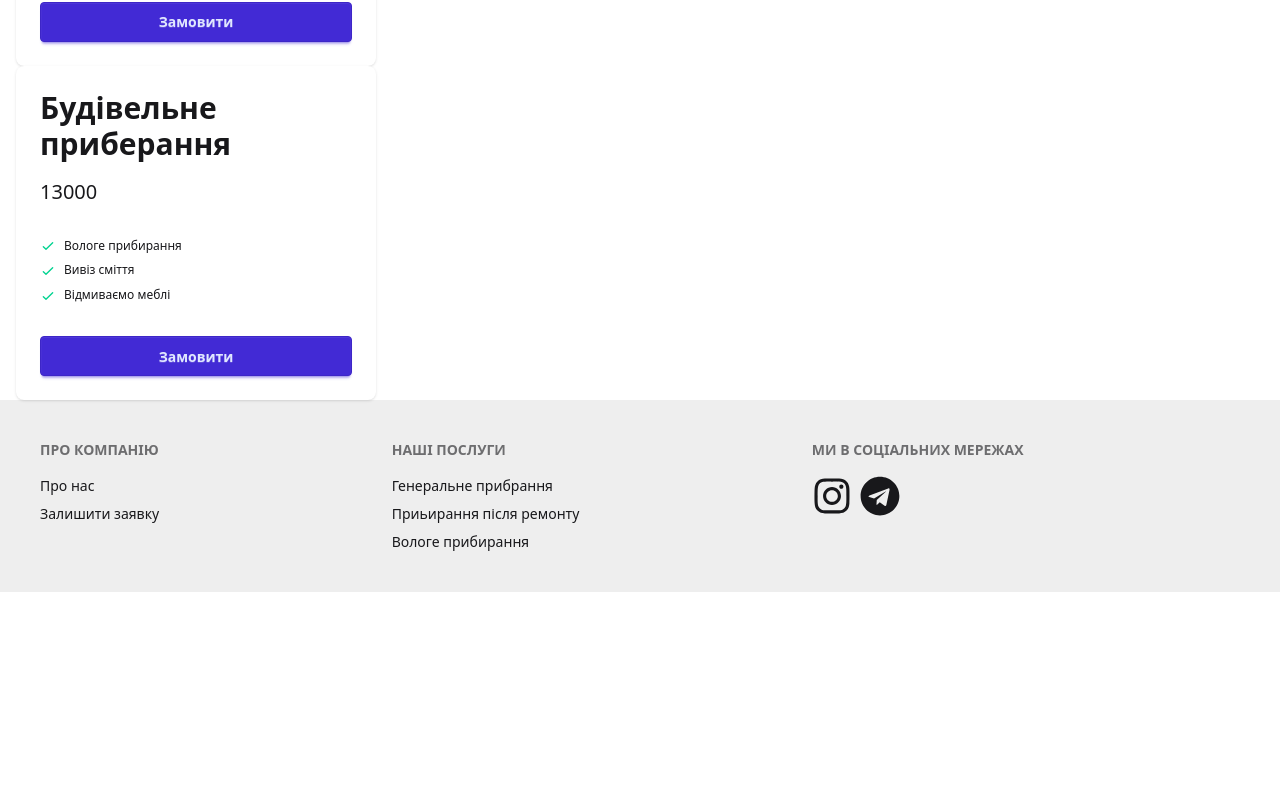
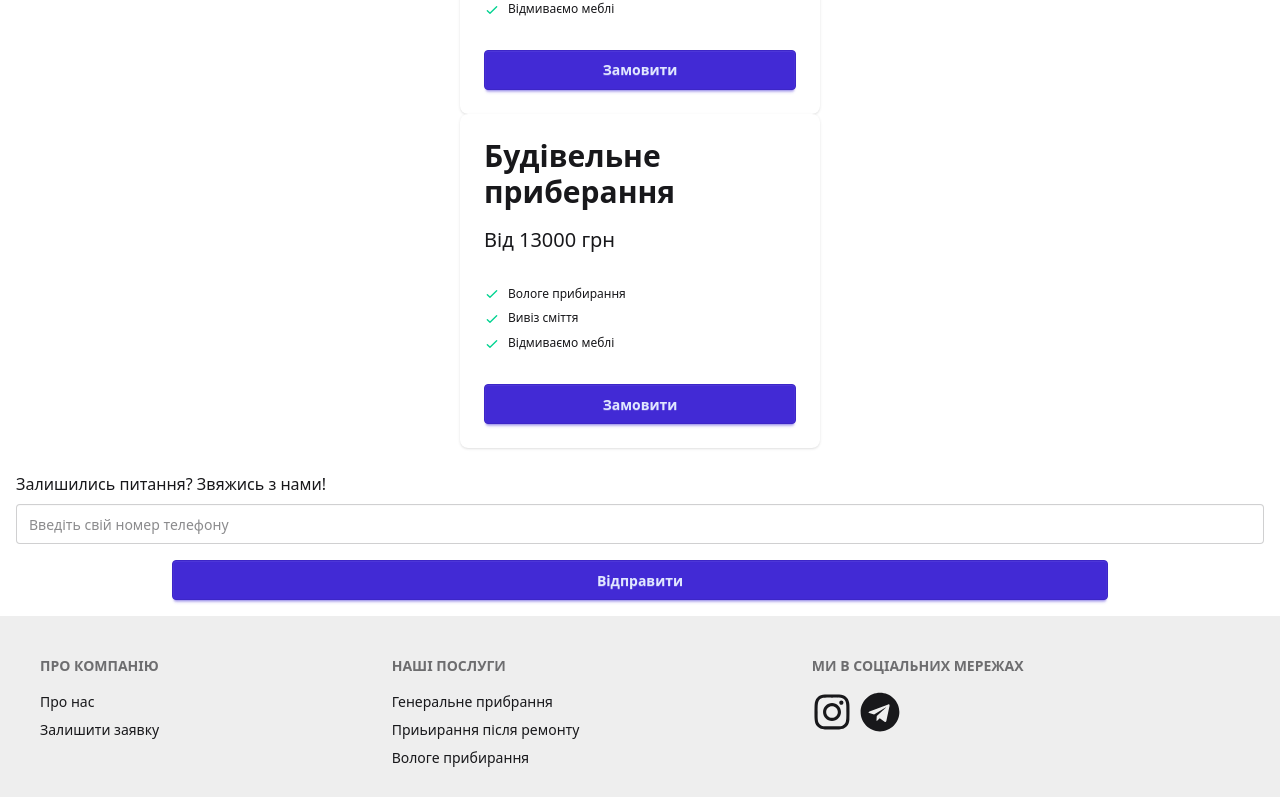
Before and after one commit to KaramushkoAndrii/naomi-next, a Next.js app: page / in a window 1280 px wide. Shown: the part 3440-4237 px from the top of the page. Before the commit the page ends 4032 px from the top, so only its background shows below. Built offline with nearby package versions, Linux system fonts and the light colour scheme.

Commit message:
ref: add contact form and react-hook-form validation

```diff
--- a/package.json
+++ b/package.json
@@ -12,6 +12,7 @@
     "next": "16.1.6",
     "react": "19.2.3",
     "react-dom": "19.2.3",
+    "react-hook-form": "^7.71.2",
     "react-icons": "^5.5.0"
   },
   "devDependencies": {
--- a/src/app/page.jsx
+++ b/src/app/page.jsx
@@ -3,6 +3,7 @@ import { AboutSection } from "@/components/about-section/AboutSection";
 import { AdvantageSection } from "@/components/abvantage-section/AdvantageSection";
 import { ServicesSection } from "@/components/services-section/ServicesSection";
 import { PricesSection } from "@/components/prices-section/PricesSection";
+import { FormSection } from "@/components/form-section/FormSection";
 import { Footer } from "@/components/footer/Footer";
 
 export default async function Home({ params }) {
@@ -13,6 +14,7 @@ export default async function Home({ params }) {
       <AdvantageSection />
       <ServicesSection />
       <PricesSection />
+      <FormSection />
       <Footer />
     </>
   );
--- /dev/null
+++ b/src/components/UI/ErrorMessage.jsx
@@ -0,0 +1,8 @@
+export const ErrorMessage = ({ message }) => {
+  if (!message) return null;
+  return (
+    <label className="label pb-0 pt-1">
+      <span className="label-text-alt text-error text-sm">{message}</span>
+    </label>
+  );
+};
--- /dev/null
+++ b/src/components/form-section/Form.jsx
@@ -0,0 +1,46 @@
+"use client";
+
+import { useForm } from "react-hook-form";
+import { ErrorMessage } from "../UI/ErrorMessage";
+
+export const Form = () => {
+  const {
+    register,
+    handleSubmit,
+    formState: { errors },
+  } = useForm({
+    mode: "onChange",
+  });
+
+  const telError = errors.tel?.message;
+  const onSubmit = (data) => console.log("Отправлены данные:", data);
+
+  return (
+    <form onSubmit={handleSubmit(onSubmit)}>
+      <div className="form-control w-full">
+        <input
+          type="tel"
+          placeholder="Введіть свій номер телефону"
+          className={`input input-bordered w-full ${errors.tel ? "input-error" : ""}`}
+          autoComplete="tel"
+          {...register("tel", {
+            required: "Це поле є обов'язковим",
+            pattern: {
+              value:
+                /^(?:\+?38)?0(50|63|66|67|68|73|89|91|92|93|94|95|96|97|98|99)\d{7}$/,
+              message: "Введенний телефон не коректний",
+            },
+          })}
+        />
+        <ErrorMessage message={telError} />
+      </div>
+
+      <button
+        type="submit"
+        className="flex btn btn-primary mt-4 mx-auto w-[75%]"
+      >
+        Відправити
+      </button>
+    </form>
+  );
+};
--- /dev/null
+++ b/src/components/form-section/FormSection.jsx
@@ -0,0 +1,10 @@
+import { Form } from "./Form";
+
+export const FormSection = () => {
+  return (
+    <section className="m-4" id="contact">
+      <h2 className="py-2">Залишились питання? Звяжись з нами!</h2>
+      <Form />
+    </section>
+  );
+};
--- a/src/components/prices-section/PricesCard.jsx
+++ b/src/components/prices-section/PricesCard.jsx
@@ -23,7 +23,7 @@ export const PricesCard = ({ card }) => {
       <div className="card-body">
         <div className="flex flex-col gap-4 justify-between">
           <h2 className="text-3xl font-bold">{title}</h2>
-          <span className="text-xl">{price}</span>
+          <span className="text-xl">Від {price} грн</span>
         </div>
         <ul className="mt-6 flex flex-col gap-2 text-xs">
           {services?.map((service, index) => (
--- a/src/components/prices-section/PricesList.jsx
+++ b/src/components/prices-section/PricesList.jsx
@@ -2,7 +2,7 @@ import { PricesCard } from "./PricesCard";
 
 export const PricesList = ({ list }) => {
   return (
-    <div>
+    <div className="grid justify-center">
       {list.map((item, index) => (
         <PricesCard key={index} card={item} />
       ))}
--- a/src/data/advantageListData.js
+++ b/src/data/advantageListData.js
@@ -5,11 +5,11 @@ export const AdvantageListData = [
   {
     id: 1,
     text: "Безпечно",
-    icon: <MdOutlineHealthAndSafety />,
+    icon: <MdOutlineHealthAndSafety size={40} />,
   },
   {
     id: 2,
     text: "Оперативність",
-    icon: <BsLightningCharge />,
+    icon: <BsLightningCharge size={40} />,
   },
 ];
```
Also changed, not shown: 1 other file (tests, documents, lock files or other folders).
